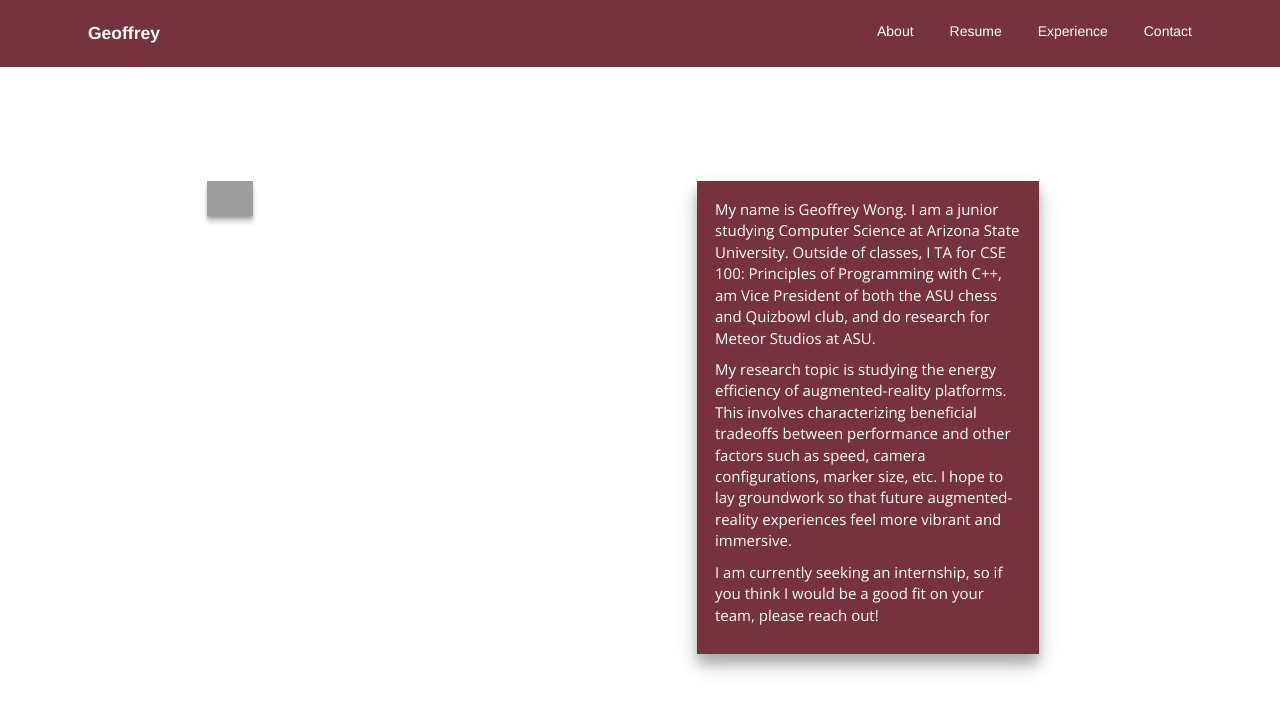
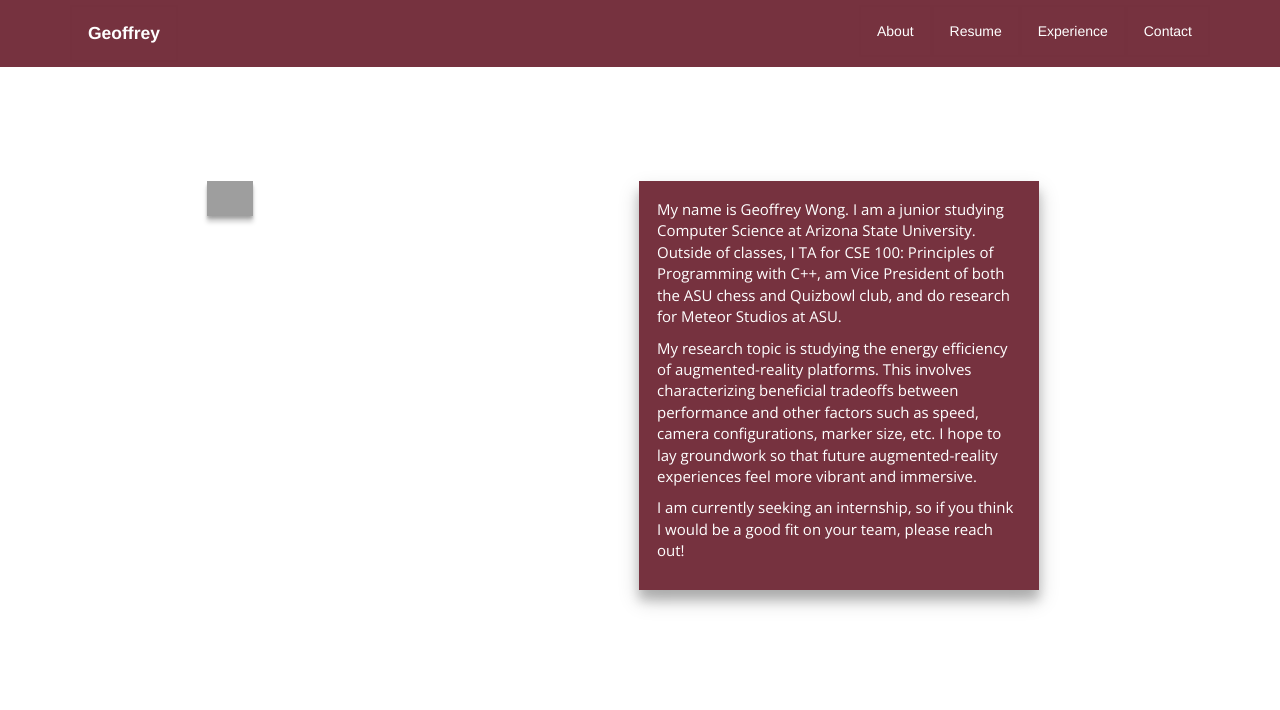
Before and after one commit to GeoffreyHW/PersonalWebsite, a website: page views/bio.html in a window 1280 px wide. Drawn offline with nearby package versions, Linux system fonts and the light colour scheme; grey boxes are pictures that could not be loaded.

Commit message:
trying different width

```diff
--- a/views/styles.css
+++ b/views/styles.css
@@ -124,7 +124,8 @@ header #homeButton a:hover {
     margin-top: 10%;
     margin-right: 15%;
     padding: 18px;
-    width: 30%;
+    max-width: 400px;
+    min-width: 300px;
     font-size: 15px;
     font-family: 'Open Sans', sans-serif;
     float: right;
```
